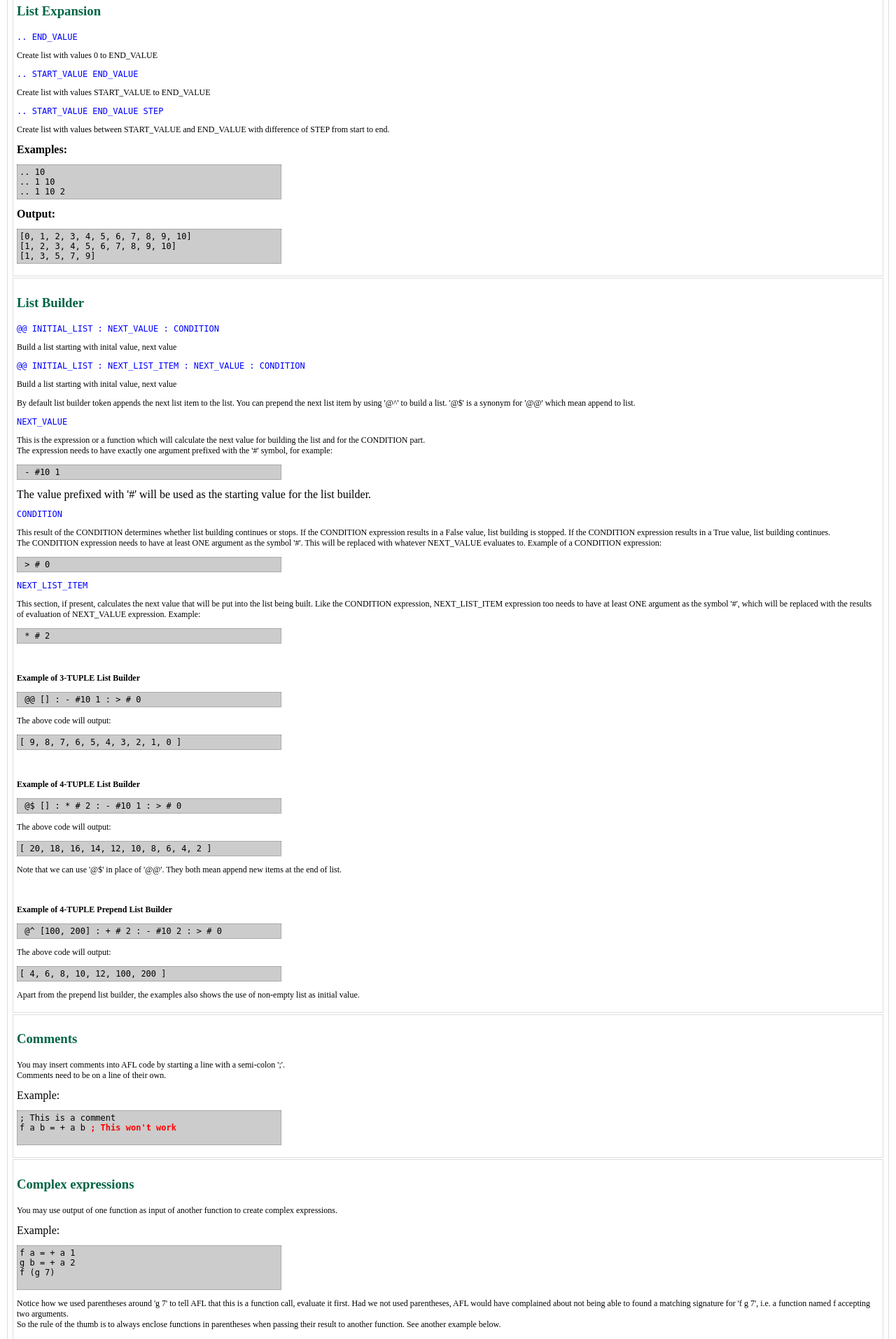
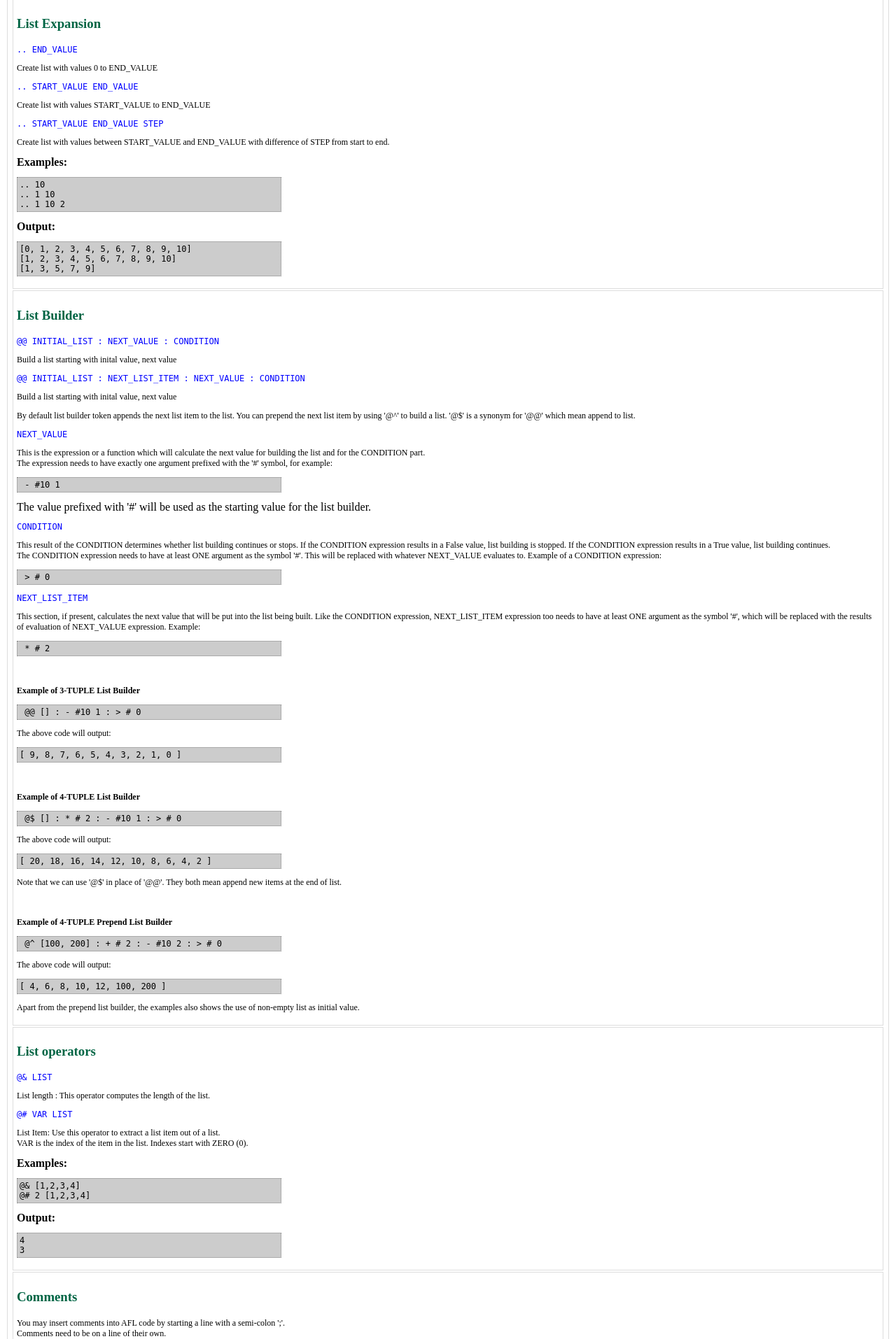
Before and after one commit to xk0der/AFL, a PHP site: page /help.php in a window 1280 px wide. Shown: the part 4153-6067 px from the top of the page at 70% size. Run offline with PHP 8.4, Linux system fonts and the light colour scheme.

Commit message:
Help update for list operators; CSS update; IE compatibility fix

```diff
--- a/help.php
+++ b/help.php
@@ -88,6 +88,7 @@
             <ol>
                 <li> <a href="#listexpand">lists expansion</a>
                 <li> <a href="#listbuild">List builder</a>
+                <li> <a href="#listop">List operators</a>
             </ol>
             <li> <a href='#comments'>Comments</a>
             <li> <a href='#complex'>Complex expression</a>
@@ -485,6 +486,31 @@ f 0 = 1
     </div>
 
     <div>
+        <h3><a name="listop"></a>List operators</h3>
+            <pre>@& LIST</pre>
+        <p>
+            List length : This operator computes the length of the list.
+        </p>
+            <pre>@# VAR LIST</pre>
+        <p>
+            List Item: Use this operator to extract a list item out of a list.<br>
+            VAR is the index of the item in the list. Indexes start with ZERO (0).
+        </p>
+
+<b>Examples:</b>
+<pre class="code">
+@& [1,2,3,4]
+@# 2 [1,2,3,4]
+</pre>
+<b>Output:</b>
+<pre class="code">
+4
+3
+</pre>
+
+    </div>
+
+    <div>
         <h3><a name="comments"></a>Comments</h3>
 
         <p>
@@ -547,29 +573,16 @@ f 3
             <b> Lists can only be used as the last argument for a function or expression </b><br>
             This limitation, as stated in the introduction, is to keep the parsing simple. Since list-builder's output is a list hence list-builders too can only be used at the end of an expression.
         </p>
+    </div>
+</div>
 
-        <p>
-            <b> List manipulation is not supported, entire list has to be consumed at once.</b><br>
-            You cannot extract a particular item from a list. This limitation exits by design, which means, I haven't coded anything to do such a thing! :). <br> <br>
-            So if you pass a list to a function, all the items from the list are passed from left to right, one by one, for the function to consume it. The following example will clarify this.
-        </p>
-        Example:
-        <pre class='code'>
-f n = + n 1
-f [1, 2, 3, 4, 5]
-        </pre>
-Output:
-<pre class='code'>
-2
-3
-4
-5
-6
-</pre>
-    <p>
-    As you can see, the entire list was consumed by the function 'f', by using every element of the list as its argument, one by one.
-    </p>
-    </div>
+<div style="margin:auto; text-align:center; background: #cccccc; padding:3px;">
+<p style="margin:0px; padding:0px; font-size: 10px; font-weight: bold;">
+(c) 2009, Amit Singh (xk0der), All Rights Reserved.
+</p>
+<p style="font-size: 10px; margin:0px; padding:0px;">
+<a href="http://xkoder.com">http://xkoder.com</a> | <a href="http://blog.xkoder.com">blog.xkoder.com</a>
+</p>
 </div>
 </body>
 </html>
--- a/include/interpreter.php
+++ b/include/interpreter.php
@@ -190,9 +190,6 @@ class Interpreter {
             }
         }
         */
-
-        DEBUG::dump("_l", $_l);
-
         return array($sig, $_l);
     }
 
```
Also changed, not shown: html_body.php (+30 -11 lines), style/main.css (+13 -2 lines).
